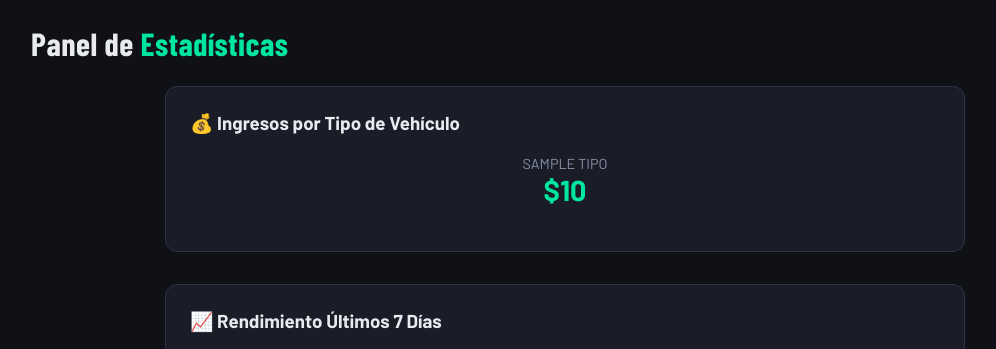
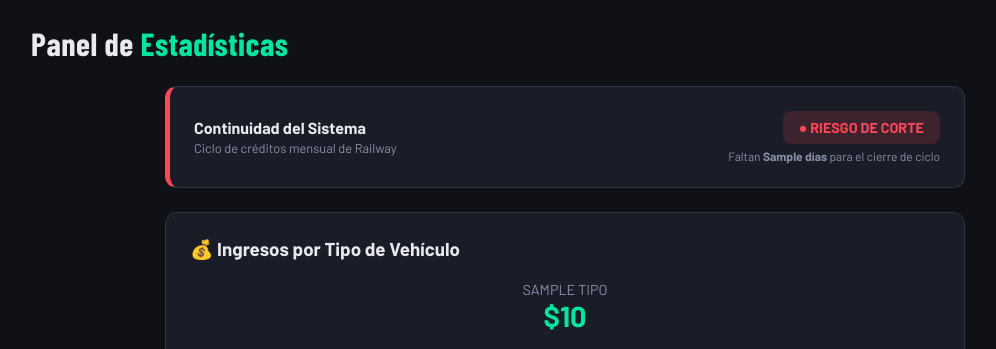
Before and after one commit to asesoriasgarzon-dev/parqueadero-elpuente, a Flask app: template templates/estadisticas.html in a window 1280 px wide. Shown: the top 349 px of the page, without its empty margins (75-1071 px from the left). Run offline with Flask 3, Linux system fonts and the light colour scheme; the template is opened without the code that fills it: most values are stand-ins (such as "Sample title", 1, 10 or a date in 2020); some web fonts are replaced.

Commit message:
Update estadisticas.html

```diff
--- a/templates/estadisticas.html
+++ b/templates/estadisticas.html
@@ -2,6 +2,24 @@
 {% block title %}Estadísticas - El Puente{% endblock %}
 {% block content %}
 <div class="page-title">Panel de <span>Estadísticas</span></div>
+
+<div class="card" style="max-width: 800px; margin: auto; margin-bottom: 1.5rem; border-left: 5px solid {% if dias_restantes > 5 %}var(--accent){% elif dias_restantes > 2 %}var(--warn){% else %}var(--danger){% endif %};">
+    <div style="display: flex; align-items: center; justify-content: space-between; flex-wrap: wrap; gap: 10px;">
+        <div>
+            <h4 style="margin: 0; color: var(--text);">Continuidad del Sistema</h4>
+            <p style="font-size: 0.8rem; color: var(--text2); margin: 3px 0 0 0;">Ciclo de créditos mensual de Railway</p>
+        </div>
+        <div style="text-align: right;">
+            <span class="badge {% if dias_restantes > 5 %}badge-green{% elif dias_restantes > 2 %}badge-warn{% else %}badge-red{% endif %}"
+                  style="font-size: 0.9rem; padding: 0.5rem 1rem; border-radius: 8px;">
+                ● {{ "SISTEMA SEGURO" if dias_restantes > 5 else "REVISAR CRÉDITOS" if dias_restantes > 2 else "RIESGO DE CORTE" }}
+            </span>
+            <div style="font-size: 0.75rem; color: var(--text2); margin-top: 5px;">
+                Faltan <b>{{ dias_restantes }} días</b> para el cierre de ciclo
+            </div>
+        </div>
+    </div>
+</div>
 
 <div class="card" style="max-width: 800px; margin: auto; margin-bottom: 2rem;">
     <h3>💰 Ingresos por Tipo de Vehículo</h3>
@@ -40,7 +58,20 @@
         },
         options: {
             responsive: true,
-            scales: { y: { beginAtZero: true } }
+            scales: {
+                y: {
+                    beginAtZero: true,
+                    grid: { color: 'rgba(255, 255, 255, 0.05)' },
+                    ticks: { color: '#8891a8' }
+                },
+                x: {
+                    grid: { display: false },
+                    ticks: { color: '#8891a8' }
+                }
+            },
+            plugins: {
+                legend: { labels: { color: '#e8eaf0', font: { family: 'Barlow' } } }
+            }
         }
     });
 </script>
```
